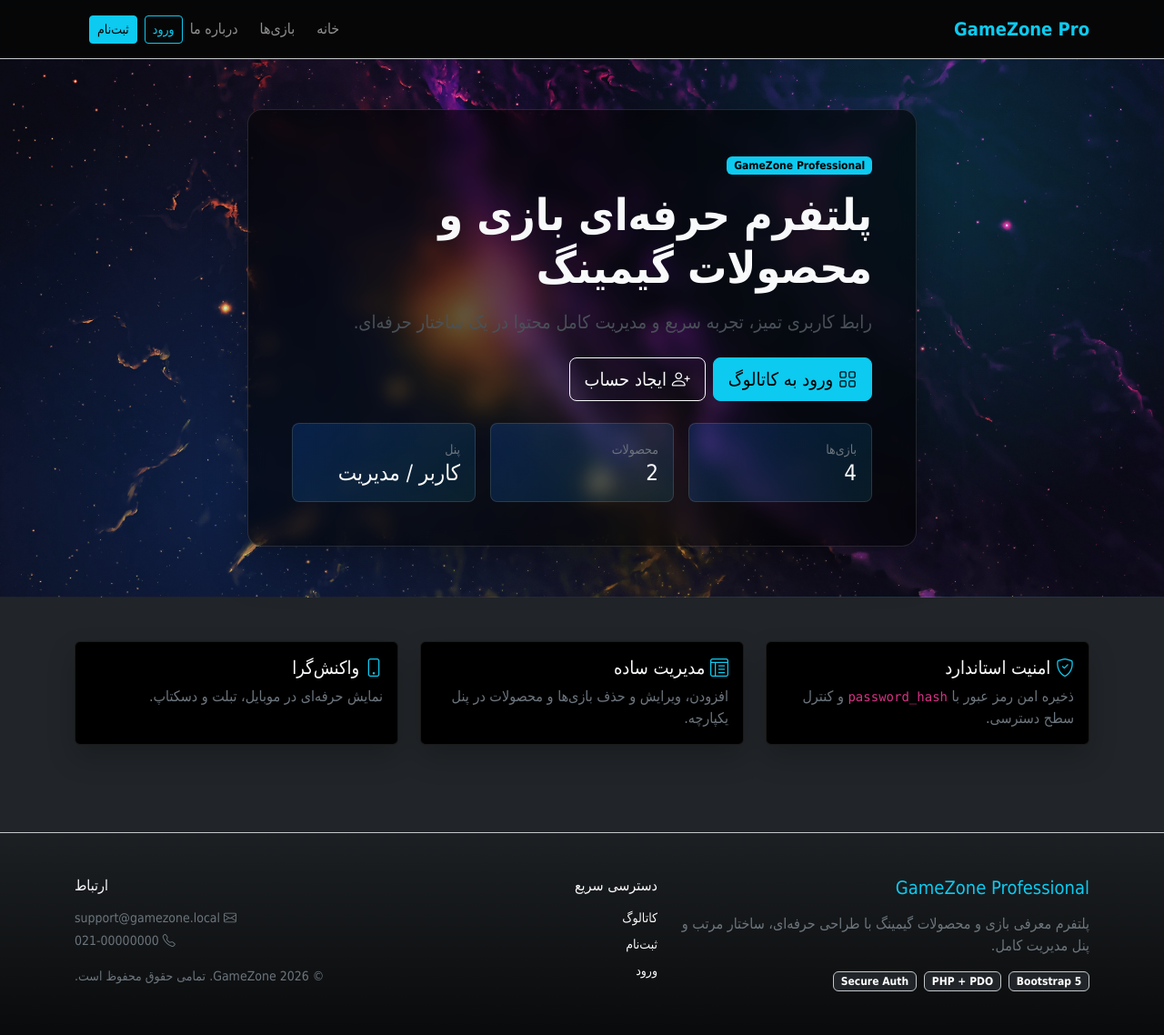
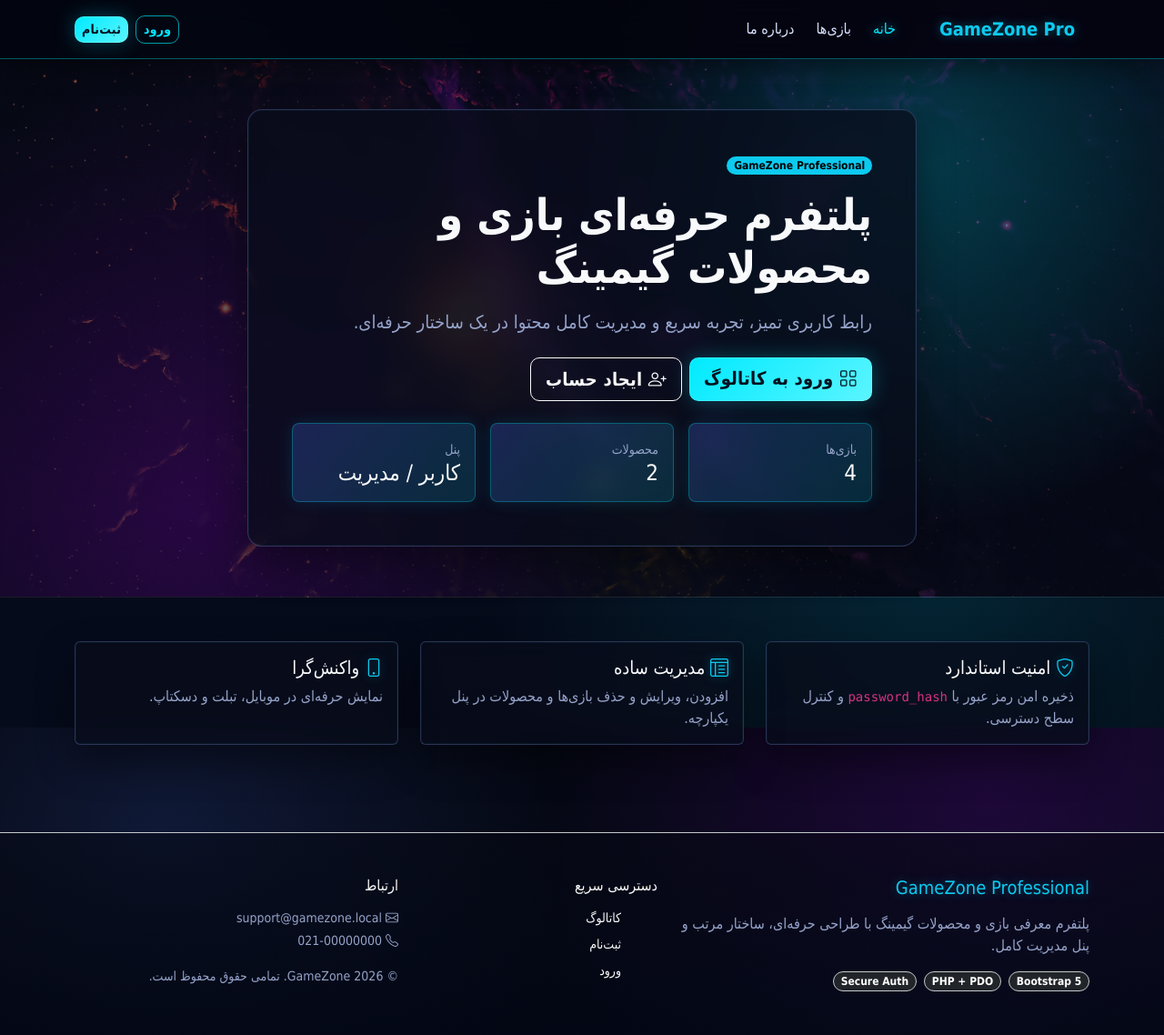
Before and after one commit to Abolfazl122222/game-zone-final, a PHP site: page /index.php in a window 1280 px wide. Shown: the whole page at 91% size. Run offline with PHP 8.4, Linux system fonts and the light colour scheme; data comes from the database, SQL or seed files in the repository.

Commit message:
fix: use local bootstrap css and activate current nav item

```diff
--- a/css/app.css
+++ b/css/app.css
@@ -1,42 +1,185 @@
+:root {
+  --bg-main: #05070f;
+  --bg-surface: rgba(9, 13, 27, 0.76);
+  --bg-surface-strong: #0b1228;
+  --text-main: #e7edff;
+  --text-muted: #95a3c9;
+  --neon-cyan: #00eaff;
+  --neon-blue: #4f7cff;
+  --neon-purple: #b300ff;
+  --neon-pink: #ff4fd8;
+  --line-glow: rgba(0, 234, 255, 0.36);
+}
+
+* {
+  transition: color .2s ease, background-color .2s ease, border-color .2s ease, box-shadow .2s ease, transform .2s ease;
+}
+
 body {
   font-family: "Vazirmatn", "Tahoma", sans-serif;
-  background: #0b0f19;
+  color: var(--text-main);
+  background:
+    radial-gradient(circle at 14% 15%, rgba(79, 124, 255, 0.16), transparent 34%),
+    radial-gradient(circle at 85% 10%, rgba(179, 0, 255, 0.14), transparent 38%),
+    radial-gradient(circle at 80% 80%, rgba(0, 234, 255, 0.12), transparent 40%),
+    linear-gradient(160deg, #03050c, #060b1c 55%, #040814);
+  background-attachment: fixed;
+}
+
+::selection {
+  background: rgba(0, 234, 255, 0.35);
+  color: #fff;
 }
 
 .navbar {
-  background: rgba(0, 0, 0, 0.82) !important;
-  backdrop-filter: blur(8px);
+  background: rgba(2, 4, 12, 0.84) !important;
+  backdrop-filter: blur(12px);
+  border-bottom-color: var(--line-glow) !important;
+  box-shadow: 0 8px 30px rgba(0, 0, 0, .45);
+}
+
+.navbar-brand,
+.text-info {
+  text-shadow: 0 0 12px rgba(0, 234, 255, .35);
+}
+
+.nav-link {
+  color: #d8e1ff !important;
+}
+
+.nav-link:hover,
+.nav-link.active {
+  color: var(--neon-cyan) !important;
+  text-shadow: 0 0 11px rgba(0, 234, 255, .55);
 }
 
 .hero {
   min-height: 74vh;
   background:
-    radial-gradient(circle at 80% 20%, rgba(13, 202, 240, 0.18), transparent 35%),
-    radial-gradient(circle at 20% 80%, rgba(13, 110, 253, 0.2), transparent 40%),
+    radial-gradient(circle at 80% 20%, rgba(0, 234, 255, 0.22), transparent 35%),
+    radial-gradient(circle at 16% 84%, rgba(179, 0, 255, 0.19), transparent 40%),
+    linear-gradient(rgba(3, 7, 20, .56), rgba(3, 7, 20, .7)),
     url('../images/galaxy-in-space.jpg') center/cover;
   border-bottom: 1px solid rgba(255, 255, 255, 0.08);
 }
 
-.glass-card {
-  background: rgba(0, 0, 0, 0.58);
-  border: 1px solid rgba(255, 255, 255, 0.12);
-  backdrop-filter: blur(10px);
-  box-shadow: 0 20px 45px rgba(0, 0, 0, 0.35);
+.glass-card,
+.panel-card,
+.card.bg-black {
+  background: var(--bg-surface) !important;
+  border: 1px solid rgba(117, 141, 212, 0.32) !important;
+  backdrop-filter: blur(12px);
+  box-shadow: 0 18px 42px rgba(0, 0, 0, 0.4), 0 0 0 1px rgba(0, 234, 255, 0.04) inset;
 }
 
-.panel-card {
-  border: 1px solid rgba(255, 255, 255, 0.1);
-  box-shadow: 0 14px 30px rgba(0, 0, 0, 0.22);
+.panel-card:hover,
+.game-card:hover {
+  transform: translateY(-4px);
+  box-shadow: 0 18px 42px rgba(0, 0, 0, 0.45), 0 0 26px rgba(0, 234, 255, .16);
 }
 
 .game-card img {
   height: 220px;
   object-fit: cover;
+  filter: saturate(1.15) contrast(1.05);
 }
 
 .stat-card {
-  background: linear-gradient(135deg, rgba(13, 110, 253, .2), rgba(13, 202, 240, .1));
-  border: 1px solid rgba(255, 255, 255, 0.12);
+  background: linear-gradient(135deg, rgba(79, 124, 255, .24), rgba(0, 234, 255, .14));
+  border: 1px solid rgba(0, 234, 255, 0.28);
+  box-shadow: 0 0 18px rgba(0, 234, 255, 0.12);
+}
+
+a,
+.link-light {
+  color: #cfd8ff;
+}
+
+a:hover,
+.link-light:hover {
+  color: var(--neon-cyan) !important;
+  text-shadow: 0 0 9px rgba(0, 234, 255, .5);
+}
+
+.btn {
+  border-radius: 10px;
+  font-weight: 600;
+  letter-spacing: .2px;
+}
+
+.btn-info {
+  color: #021220;
+  background: linear-gradient(135deg, var(--neon-cyan), #5bf5ff);
+  border: none;
+  box-shadow: 0 0 0 1px rgba(255, 255, 255, .14) inset, 0 0 22px rgba(0, 234, 255, .26);
+}
+
+.btn-info:hover,
+.btn-info:focus {
+  color: #021220;
+  transform: translateY(-1px);
+  box-shadow: 0 0 0 1px rgba(255, 255, 255, .22) inset, 0 0 26px rgba(0, 234, 255, .44);
+}
+
+.btn-outline-info,
+.btn-outline-light,
+.btn-outline-danger {
+  border-width: 1px;
+}
+
+.btn-outline-info {
+  color: var(--neon-cyan);
+  border-color: rgba(0, 234, 255, .65);
+}
+
+.btn-outline-info:hover,
+.btn-outline-info:focus {
+  background: rgba(0, 234, 255, .14);
+  color: #fff;
+  box-shadow: 0 0 14px rgba(0, 234, 255, .33);
+}
+
+.btn-outline-light:hover,
+.btn-outline-light:focus {
+  background: rgba(255, 255, 255, .1);
+  box-shadow: 0 0 12px rgba(255, 255, 255, .2);
+}
+
+.form-control,
+.form-select,
+textarea.form-control {
+  background-color: rgba(6, 12, 26, 0.82);
+  border: 1px solid rgba(123, 143, 206, 0.45);
+  color: #eaf0ff;
+}
+
+.form-control::placeholder {
+  color: #8f9cc4;
+}
+
+.form-control:focus,
+.form-select:focus {
+  border-color: rgba(0, 234, 255, .75);
+  box-shadow: 0 0 0 .2rem rgba(0, 234, 255, 0.2);
+  background-color: rgba(8, 14, 30, 0.95);
+  color: #fff;
+}
+
+.table {
+  --bs-table-bg: transparent;
+  --bs-table-color: #dce5ff;
+  --bs-table-striped-bg: rgba(255, 255, 255, 0.03);
+  --bs-table-striped-color: #e8eeff;
+  --bs-table-border-color: rgba(117, 141, 212, 0.22);
+}
+
+.badge {
+  border-radius: 999px;
+}
+
+.alert {
+  border: 1px solid rgba(255, 255, 255, 0.24);
+  backdrop-filter: blur(8px);
 }
 
 .auth-wrap {
@@ -44,5 +187,10 @@ body {
 }
 
 .footer-gradient {
-  background: linear-gradient(180deg, rgba(0, 0, 0, .15), rgba(0, 0, 0, .72));
+  background: linear-gradient(180deg, rgba(5, 8, 18, .5), rgba(3, 7, 20, .88));
 }
+
+.text-secondary,
+.text-light-emphasis {
+  color: var(--text-muted) !important;
+}
--- a/includes/header.php
+++ b/includes/header.php
@@ -14,7 +14,7 @@ function nav_active(string $page, string $currentPage): string
     <meta charset="UTF-8">
     <meta name="viewport" content="width=device-width, initial-scale=1">
     <title><?php echo htmlspecialchars($pageTitle ?? 'GameZone', ENT_QUOTES, 'UTF-8'); ?></title>
-    <link href="https://cdn.jsdelivr.net/npm/bootstrap@5.3.3/dist/css/bootstrap.rtl.min.css" rel="stylesheet">
+    <link rel="stylesheet" href="css/bootstrap.css">
     <link href="https://cdn.jsdelivr.net/npm/bootstrap-icons@1.11.3/font/bootstrap-icons.css" rel="stylesheet">
     <link rel="stylesheet" href="css/app.css">
 </head>
@@ -27,11 +27,11 @@ function nav_active(string $page, string $currentPage): string
         </button>
         <div class="collapse navbar-collapse" id="mainNavbar">
             <ul class="navbar-nav ms-auto mb-2 mb-lg-0 align-items-lg-center gap-lg-2">
-                <li class="nav-item"><a class="nav-link" href="index.php">خانه</a></li>
-                <li class="nav-item"><a class="nav-link" href="main.php">بازی‌ها</a></li>
-                <li class="nav-item"><a class="nav-link" href="about.php">درباره ما</a></li>
+                <li class="nav-item"><a class="nav-link <?php echo nav_active('index.php', $currentPage); ?>" href="index.php">خانه</a></li>
+                <li class="nav-item"><a class="nav-link <?php echo nav_active('main.php', $currentPage); ?>" href="main.php">بازی‌ها</a></li>
+                <li class="nav-item"><a class="nav-link <?php echo nav_active('about.php', $currentPage); ?>" href="about.php">درباره ما</a></li>
                 <?php if (is_admin()): ?>
-                    <li class="nav-item"><a class="nav-link" href="admin.php">پنل مدیریت</a></li>
+                    <li class="nav-item"><a class="nav-link <?php echo nav_active('admin.php', $currentPage); ?>" href="admin.php">پنل مدیریت</a></li>
                 <?php endif; ?>
             </ul>
             <div class="d-flex align-items-center gap-2 me-lg-3">
```
